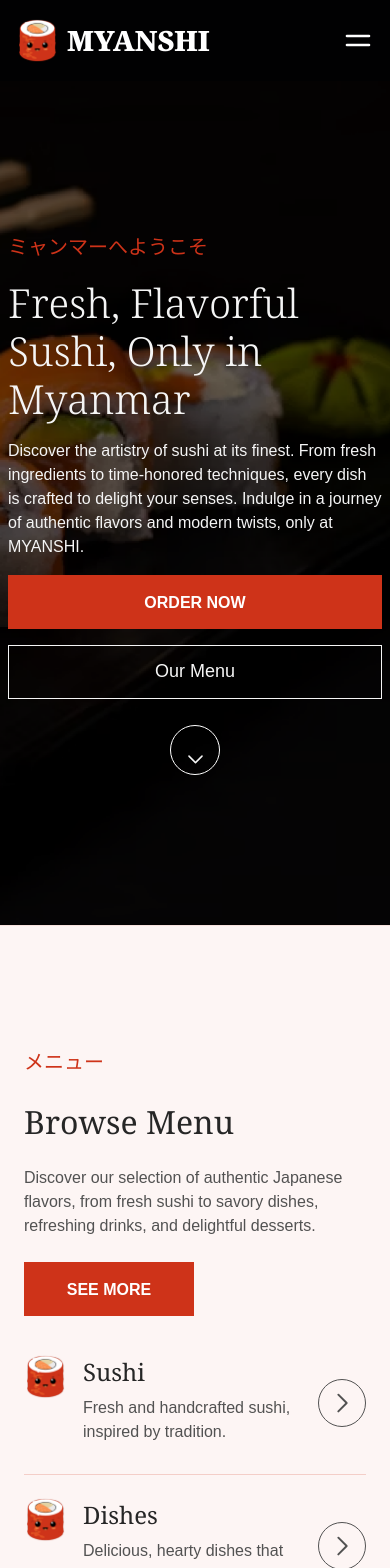
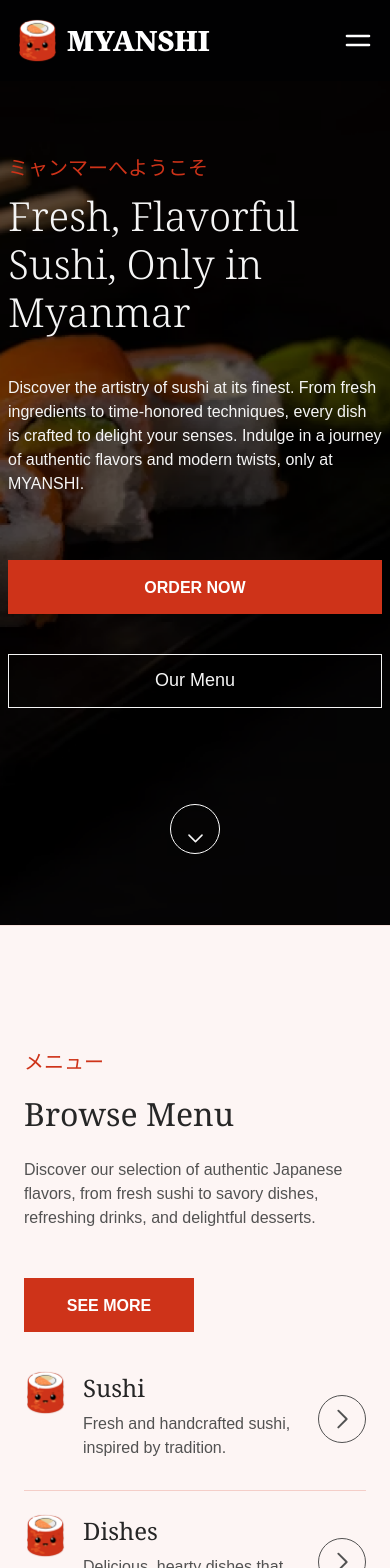
Before and after one commit to Khant-Min-Htut/mcf10_mcp7_myanshi_web, a React (Vite) app: page / in a window 390 px wide. Shown: the top 1568 px of the page. Built offline with nearby package versions, Linux system fonts and the light colour scheme.

Commit message:
nav_active_underline

```diff
--- a/src/components/sectionComponents/HeroSection.jsx
+++ b/src/components/sectionComponents/HeroSection.jsx
@@ -24,7 +24,7 @@ const HeroSection = ({
       <section className="flex items-center relative">
         {/* background image */}
         {isHomePage ? (
-          <div className=" overflow-hidden h-screen w-full">
+          <div className=" overflow-hidden h-screen w-full max-h-[1020px]">
             <img
               src={HeroSectionImg}
               alt="Hero Section"
@@ -42,15 +42,16 @@ const HeroSection = ({
         )}
 
         <div
-          className={`absolute top-1/2 left-1/2 transform -translate-x-1/2 -translate-y-1/2 text-center w-full max-w-[1200px] flex flex-col gap-6
-            max-[843px]:gap-4 justify-center items-center ${
+          className={`absolute top-1/2 left-1/2 transform -translate-x-1/2 -translate-y-1/2 text-center w-full max-w-[1200px] flex flex-col
+            max-[1020px]:gap-4 justify-center items-center ${
               isHomePage &&
               "max-[400px]:justify-start max-[400px]:text-start max-[400px]:items-start"
             } max-sm:px-2 ${
             isContactPage &&
-            " ps-12 min-[843px]:justify-start min-[843px]:text-start min-[843px]:items-start"
+            " ps-12 min-[1020px]:justify-start min-[1020px]:text-start min-[1020px]:items-start"
           }`}
         >
+          <div className=" flex flex-col gap-4 max-sm:gap-2">
             {isHomePage && (
               <h1 className=" text-primary-color font-satoshi text-bodyLarge max-[400px]:text-bodyLargeDefault max-[400px]:text-start max-[400px]:w-full ">
                 ミャンマーへようこそ
@@ -62,22 +63,23 @@ const HeroSection = ({
             )}
 
             <h1
-            className={` font-notoSerifJp text-neutral-100 font-light  text-display1 max-[834px]:text-display3 max-sm:text-heading1 max-sm:w-full ${
+              className={` font-notoSerifJp text-neutral-100 font-light  text-display1 max-[1020px]:text-display3 max-sm:text-heading1 max-sm:w-full ${
                 isContactPage && "max-[1105px]:text-display3  "
               }`}
             >
               {title}
             </h1>
+          </div>
 
           {isHomePage && (
             <>
-              <p className="text-neutral-100 lg:max-w-[700px] max-sm:text-bodySmall font-satoshi text-bodyDefault">
+              <p className="text-neutral-100 lg:max-w-[700px] max-sm:text-bodySmall font-satoshi text-bodyDefault mt-6 max-sm:gap-4">
                 Discover the artistry of sushi at its finest. From fresh
                 ingredients to time-honored techniques, every dish is crafted to
                 delight your senses. Indulge in a journey of authentic flavors
                 and modern twists, only at MYANSHI.
               </p>
-              <div className=" flex mx-auto gap-4 max-[400px]:flex-col max-[400px]:w-full max-[400px]:text-bodyDefault ">
+              <div className=" flex mx-auto gap-6 mt-12 max-sm:gap-10 max-[400px]:flex-col max-[400px]:w-full max-[400px]:text-bodyDefault ">
                 <Link to="/contact">
                   <SolidBtn
                     text="Order Now"
@@ -94,7 +96,7 @@ const HeroSection = ({
                   }
                 />
               </div>
-              <div className="max-sm:w-full flex justify-center mt-[10px]">
+              <div className="max-sm:w-full flex justify-center mt-24 max-sm:mt-20">
                 <AnimatedButton sectionName="BrowseMenuSection" />
               </div>
             </>
@@ -103,13 +105,13 @@ const HeroSection = ({
 
         {/* contact card  */}
         {isContactPage && (
-          <div className="absolute bottom-0 right-[30%] max-[843px]:right-1/2 transform translate-x-1/2 translate-y-1/2 max-[843px]:translate-y-[90%] max-[660px]:translate-y-[95%]  w-full max-w-[626px] max-[1200px]:max-w-[506px] max-[843px]:max-w-[626px] max-[643px]:px-4">
+          <div className="absolute bottom-0 right-[30%] max-[1020px]:right-1/2 transform translate-x-1/2 translate-y-1/2 max-[1020px]:translate-y-[90%] max-[660px]:translate-y-[95%]  w-full max-w-[626px] max-[1200px]:max-w-[506px] max-[1020px]:max-w-[626px] max-[643px]:px-4">
             <ContactCard />
           </div>
         )}
       </section>
       {isContactPage && (
-        <div className=" h-[400px] w-full max-[843px]:h-[900px]"></div>
+        <div className=" h-[400px] w-full max-[1020px]:h-[900px]"></div>
       )}
     </>
   );
--- a/src/components/typography/Content1.jsx
+++ b/src/components/typography/Content1.jsx
@@ -6,17 +6,17 @@ import SolidBtn from "../../buttons/SolidBtn";
 
 const Content1 = ({ title, japanesText, text, buttonText }) => {
   return (
-    <div className=" col-span-1 flex flex-col gap-6 ">
-      <JapaneseText>{japanesText}</JapaneseText>
-      <PrimaryHeader>{title}</PrimaryHeader>
-      <Paragraph>
-        {text}
-      </Paragraph>
-      {
-        buttonText && (
-          <SolidBtn text={buttonText} />
-        )
-      }
+    <div className=" col-span-1 flex flex-col gap-12 ">
+      <div className=" flex flex-col gap-6">
+        <div className=" flex flex-col gap-4">
+          <JapaneseText>{japanesText}</JapaneseText>
+          <PrimaryHeader>{title}</PrimaryHeader>
+        </div>
+        <div className=" max-w-[560px]">
+        <Paragraph>{text}</Paragraph>
+        </div>
+      </div>
+      {buttonText && <SolidBtn text={buttonText} />}
     </div>
   );
 };
--- a/src/features/home/components/BrowseMenuSection.jsx
+++ b/src/features/home/components/BrowseMenuSection.jsx
@@ -12,6 +12,7 @@ import RoundedBtn from "../../../buttons/RoundedBtn";
 import SectionContainer from "../../../components/SectionContainer";
 import { div } from "framer-motion/client";
 import { Link } from "react-router-dom";
+import Content1 from "../../../components/typography/Content1";
 
 const BrowseMenuSection = () => {
   const { bg_img } = Imgs();
@@ -22,7 +23,15 @@ const BrowseMenuSection = () => {
           <Container>
             <div className=" flex items-center">
               <div className=" grid grid-flow-col grid-cols-2 max-[843px]:grid-cols-1 max-[843px]:grid-flow-row max-[1200px]:px-4 gap-4  items-start ">
-                <div className=" col-span-1 flex flex-col gap-6 ">
+                <Content1
+                  japanesText={"メニュー"}
+                  title={"Browse Menu"}
+                  text={
+                    "Discover our selection of authentic Japanese flavors, from fresh sushi to savory dishes, refreshing drinks, and delightful desserts."
+                  }
+                  buttonText={"SEE MORE"}
+                />
+                {/* <div className=" col-span-1 flex flex-col gap-6 ">
                   <JapaneseText>メニュー</JapaneseText>
                   <PrimaryHeader>Browse Menu</PrimaryHeader>
                   <Paragraph>
@@ -33,7 +42,7 @@ const BrowseMenuSection = () => {
                   <Link to="/menu">
                     <SolidBtn text="SEE MORE" />
                   </Link>
-                </div>
+                </div> */}
                 <div className=" col-span-1">
                   {/* <img src="" alt="" /> */}
                   {data.map((i) => (
--- a/src/styles/index.css
+++ b/src/styles/index.css
@@ -3,3 +3,8 @@
 @tailwind base;
 @tailwind components;
 @tailwind utilities;
+
+
+/* .active {
+    @apply ;
+} */
```
Also changed, not shown: src/components/nav/Dropdown.jsx (+60 -32 lines). Lines whose indentation alone changed are shown as unchanged.
